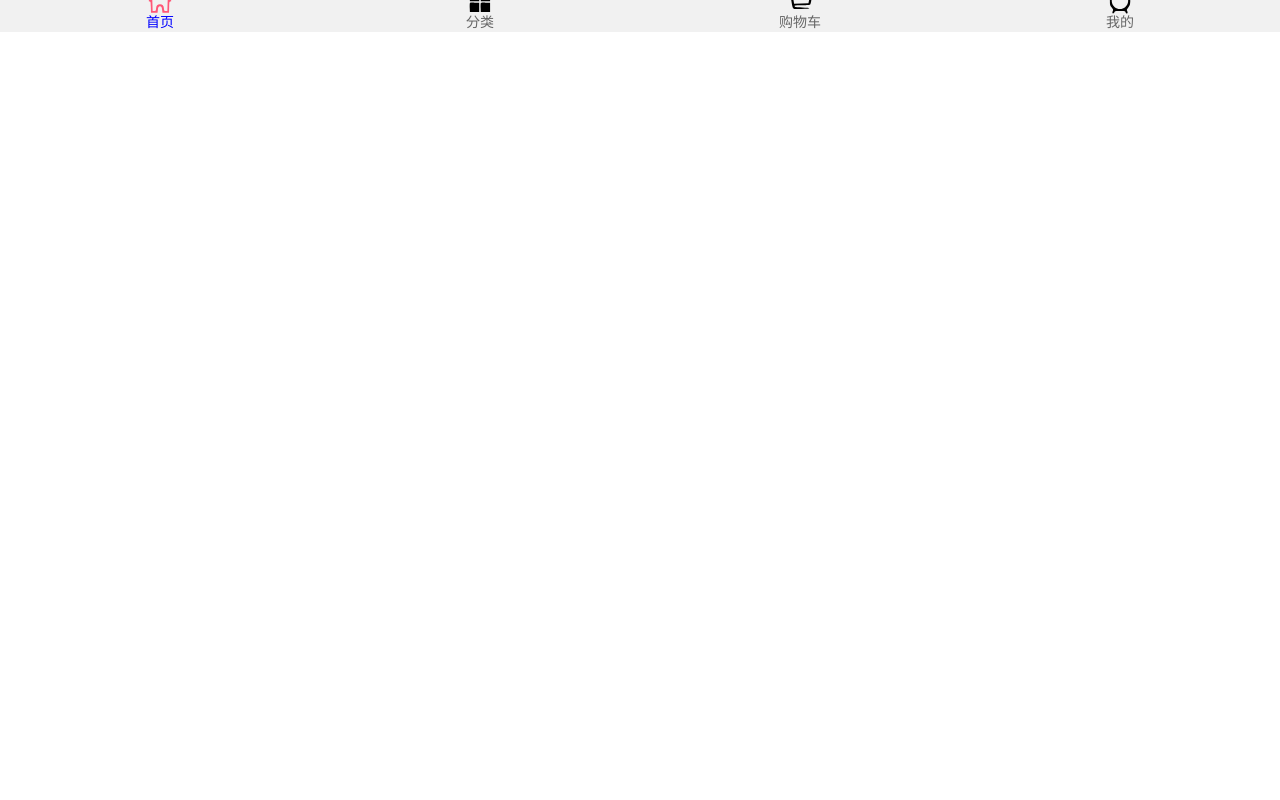
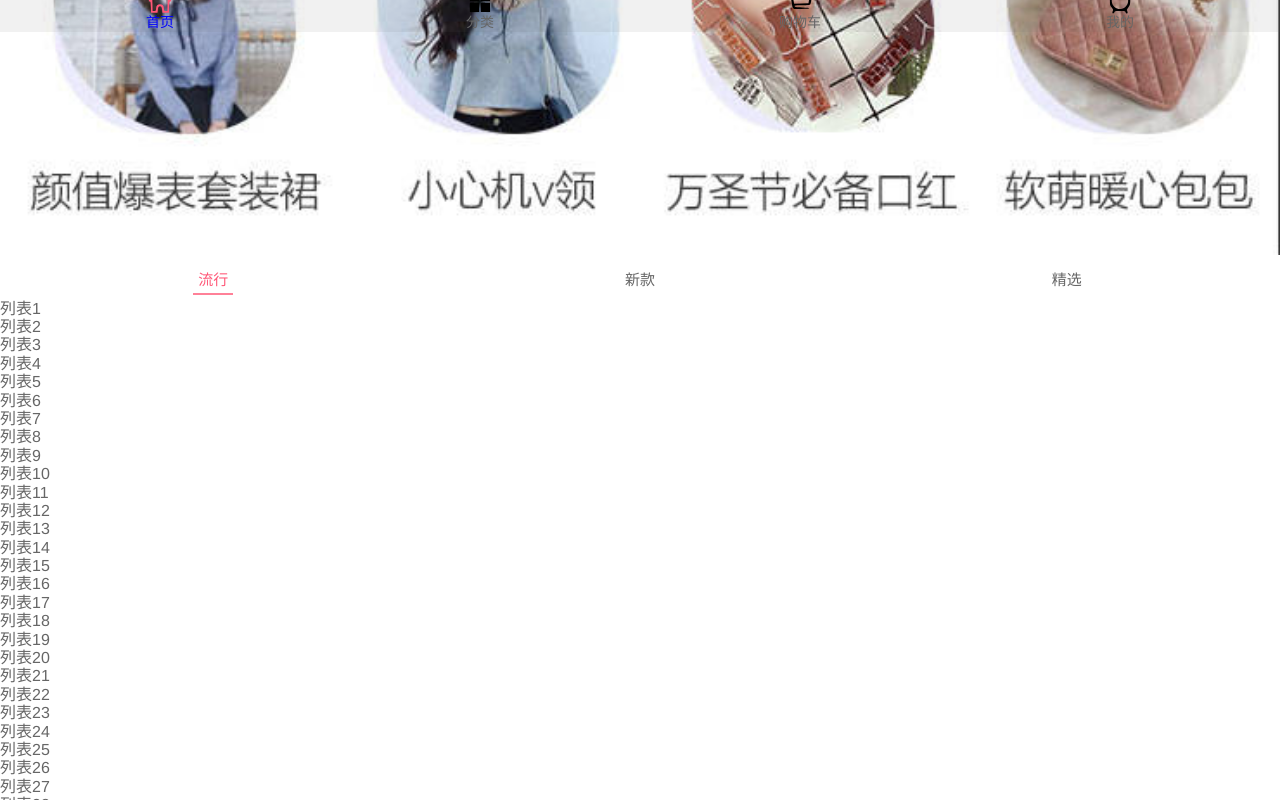
Before and after one commit to SHIJIECHN/supermall, a Vue app: page /home in a window 1280 px wide. Shown: the part 768-1568 px from the top of the page. Before the commit the page ends 800 px from the top, so only its background shows below. Built offline with nearby package versions, Linux system fonts and the light colour scheme; no server answers.

Commit message:
Home页面新增TabControl

```diff
--- /dev/null
+++ b/src/components/content/tabControl/TabControl.vue
@@ -0,0 +1,57 @@
+<template>
+  <div class="tab-control">
+    <div v-for="(item,index) in titles"
+         class="tab-control-item"
+         :class="{active: index==currentIndex}" @click="itemClick(index)">
+      <span>{{item}}</span>
+    </div>
+  </div>
+</template>
+
+<script>
+  export default {
+    name: "TabControl",
+    props:{
+      titles:{
+        type: Array,
+        default(){
+          return []
+        }
+      },
+    },
+    data(){
+      return{
+        currentIndex: 0
+      }
+    },
+    methods:{
+      itemClick(index){
+        this.currentIndex = index;
+      }
+    }
+  }
+</script>
+
+<style scoped>
+  .tab-control{
+    display: flex;
+    text-align: center;
+    font-size: 15px;
+    height: 40px;
+    line-height: 40px;
+    background-color: #fff;
+  }
+  .tab-control-item{
+    flex: 1;
+  }
+  .tab-control-item span{
+    padding: 5px;
+  }
+  .active{
+    color: var(--color-high-text);
+  }
+  .active span{
+    border-bottom: 2px solid var(--color-tint);
+  }
+
+</style>
--- a/src/views/home/Home.vue
+++ b/src/views/home/Home.vue
@@ -3,23 +3,138 @@
       <nav-bar class="home-nav"><div slot="center">购物街</div></nav-bar>
       <home-swiper :banners="banners"/>
       <recommend-view :recommends="recommends"/>
+      <feature-view/>
+      <tab-control class="tab-control" :titles="['流行', '新款', '精选']"/>
+
+      <ul>
+        <li>列表1</li>
+        <li>列表2</li>
+        <li>列表3</li>
+        <li>列表4</li>
+        <li>列表5</li>
+        <li>列表6</li>
+        <li>列表7</li>
+        <li>列表8</li>
+        <li>列表9</li>
+        <li>列表10</li>
+        <li>列表11</li>
+        <li>列表12</li>
+        <li>列表13</li>
+        <li>列表14</li>
+        <li>列表15</li>
+        <li>列表16</li>
+        <li>列表17</li>
+        <li>列表18</li>
+        <li>列表19</li>
+        <li>列表20</li>
+        <li>列表21</li>
+        <li>列表22</li>
+        <li>列表23</li>
+        <li>列表24</li>
+        <li>列表25</li>
+        <li>列表26</li>
+        <li>列表27</li>
+        <li>列表28</li>
+        <li>列表29</li>
+        <li>列表30</li>
+        <li>列表31</li>
+        <li>列表32</li>
+        <li>列表33</li>
+        <li>列表34</li>
+        <li>列表35</li>
+        <li>列表36</li>
+        <li>列表37</li>
+        <li>列表38</li>
+        <li>列表39</li>
+        <li>列表40</li>
+        <li>列表41</li>
+        <li>列表42</li>
+        <li>列表43</li>
+        <li>列表44</li>
+        <li>列表45</li>
+        <li>列表46</li>
+        <li>列表47</li>
+        <li>列表48</li>
+        <li>列表49</li>
+        <li>列表50</li>
+        <li>列表51</li>
+        <li>列表52</li>
+        <li>列表53</li>
+        <li>列表54</li>
+        <li>列表55</li>
+        <li>列表56</li>
+        <li>列表57</li>
+        <li>列表58</li>
+        <li>列表59</li>
+        <li>列表60</li>
+        <li>列表61</li>
+        <li>列表62</li>
+        <li>列表63</li>
+        <li>列表64</li>
+        <li>列表65</li>
+        <li>列表66</li>
+        <li>列表67</li>
+        <li>列表68</li>
+        <li>列表69</li>
+        <li>列表70</li>
+        <li>列表71</li>
+        <li>列表72</li>
+        <li>列表73</li>
+        <li>列表74</li>
+        <li>列表75</li>
+        <li>列表76</li>
+        <li>列表77</li>
+        <li>列表78</li>
+        <li>列表79</li>
+        <li>列表80</li>
+        <li>列表81</li>
+        <li>列表82</li>
+        <li>列表83</li>
+        <li>列表84</li>
+        <li>列表85</li>
+        <li>列表86</li>
+        <li>列表87</li>
+        <li>列表88</li>
+        <li>列表89</li>
+        <li>列表90</li>
+        <li>列表91</li>
+        <li>列表92</li>
+        <li>列表93</li>
+        <li>列表94</li>
+        <li>列表95</li>
+        <li>列表96</li>
+        <li>列表97</li>
+        <li>列表98</li>
+        <li>列表99</li>
+        <li>列表100</li>
+      </ul>
     </div>
 </template>
 
 <script>
-  import NavBar from "components/common/navbar/NavBar";
   import HomeSwiper from "./childComps/HomeSwiper";
   import RecommendView from "./childComps/RecommendView";
+  import FeatureView from "./childComps/FeatureView";
+
+  import NavBar from "components/common/navbar/NavBar";
+  import TabControl from "components/content/tabControl/TabControl";
 
   import {getHomeMultidata} from "network/home";
 
   export default {
     name: "Home",
-    components:{ NavBar, HomeSwiper, RecommendView},
+    components:{
+      HomeSwiper, RecommendView, FeatureView, NavBar, TabControl
+    },
     data(){
       return{
         banners: [],
-        recommends:[]
+        recommends:[],
+        goods:{
+          'pop':{page: 0, list:[]},
+          'news':{page: 0, list:[]},
+          'sell':{page: 0, list:[]},
+        }
       }
     },
     created() {
@@ -39,9 +154,21 @@
 </script>
 
 <style scoped>
+  #home{
+    padding-top: 44px;
+  }
   .home-nav{
     background-color: var(--color-tint);
     color: #ffffff;
+    position: fixed;
+    left: 0;
+    right: 0;
+    top: 0;
+    z-index: 9;
+  }
+  .tab-control{
+    position: sticky;
+    top: 44px;
   }
 
 </style>
--- a/src/views/home/childComps/FeatureView.vue
+++ b/src/views/home/childComps/FeatureView.vue
@@ -1,4 +1,9 @@
 <template>
+  <div class="feature">
+    <a href="https://act.mogujie.com/zzlx67">
+      <img src="~assets/img/home/recommend_bg.jpg" alt="">
+    </a>
+  </div>
 
 </template>
 
@@ -9,5 +14,8 @@
 </script>
 
 <style scoped>
+  .feature img{
+    width: 100%;
+  }
 
 </style>
```
